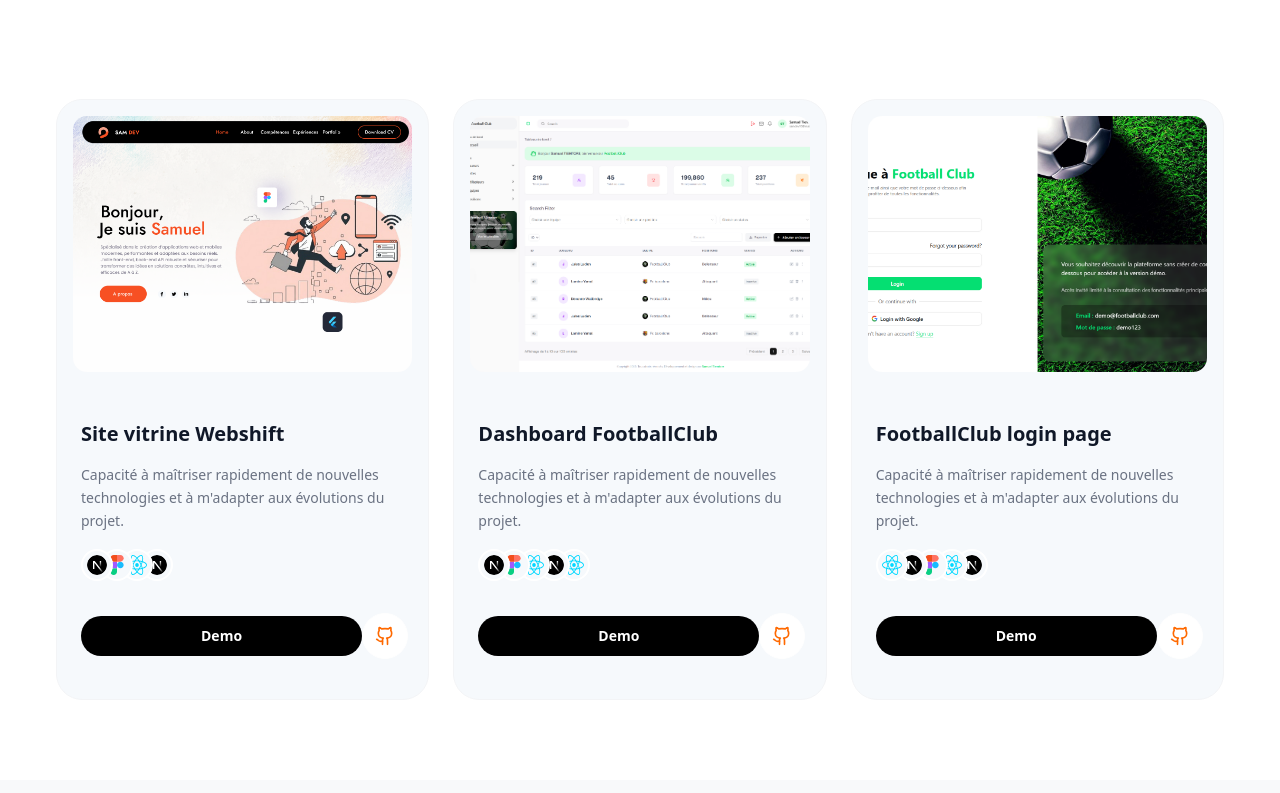
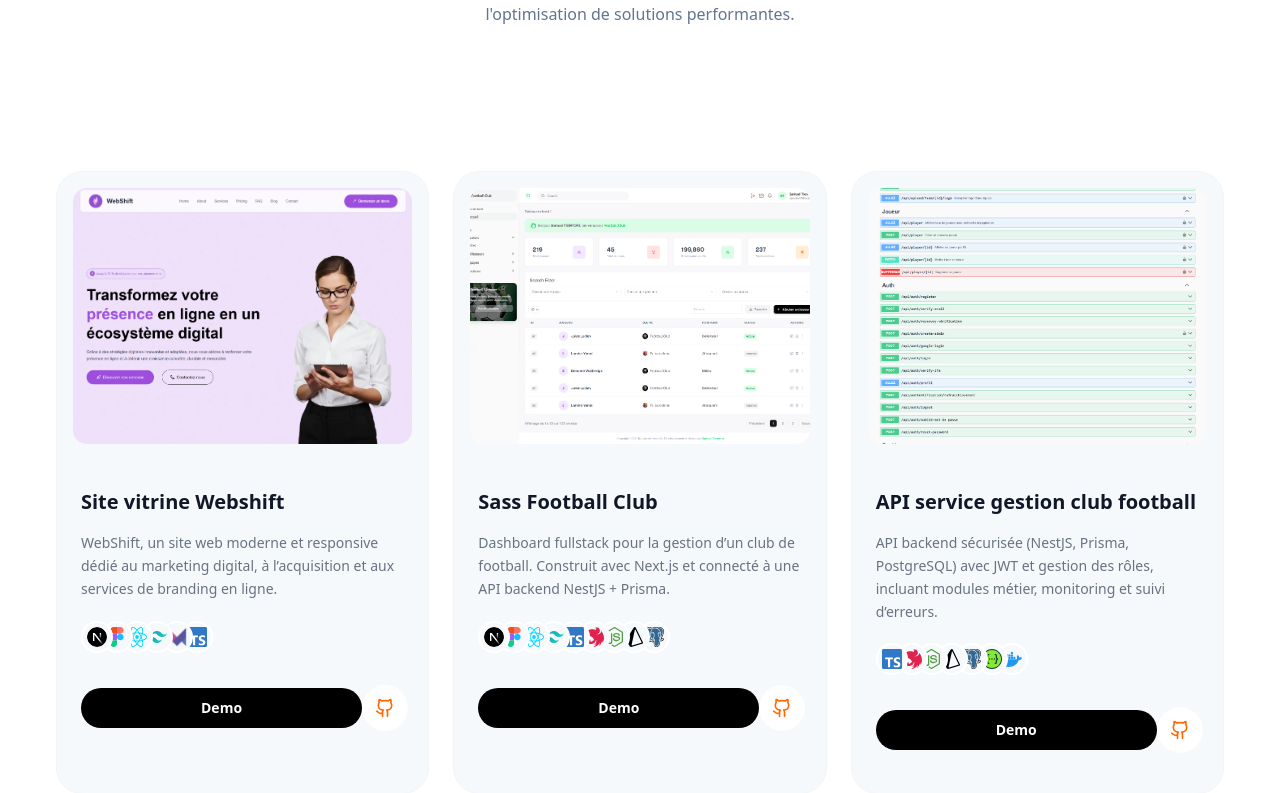
Before and after one commit to SamiTelo/SamDev, a Next.js app: page / in a window 1280 px wide. Shown: the part 6427-7220 px from the top of the page. Built offline with nearby package versions, Linux system fonts and the light colour scheme.

Commit message:
fix/project-footer-section (#17)
Co-authored-by: Sami Telo <samitelo@gmail.com>

```diff
--- a/src/features/contact/contact.tsx
+++ b/src/features/contact/contact.tsx
@@ -108,7 +108,7 @@
       </div>
 
       {/* Decorative dots in bottom right (optional) */}
-      <div className="absolute -bottom-8 sm:-bottom-10 md:-bottom-30 right-0 pointer-events-none">
+      <div className="absolute bottom-8 sm:-bottom-10 md:-bottom-30 right-0 pointer-events-none">
         <Image
           src="/assets/contact-bg.svg"
           alt=""
--- a/src/features/home/components/footer.tsx
+++ b/src/features/home/components/footer.tsx
@@ -1,31 +1,23 @@
-import React from 'react';
-import { Copyright } from 'lucide-react';
+import React from "react";
+import { Copyright } from "lucide-react";
 
 export const Footer = () => {
-    const currentYear = new Date().getFullYear();
+  const currentYear = new Date().getFullYear();
   return (
     <section className="w-full py-8 bg-[#f8f9fb]">
       {/*----------------------------------------------
            Main Content Grid
         ----------------------------------------------------*/}
       <div className="max-w-7xl mx-auto px-4 grid grid-cols-1 items-center justify-center">
-
         {/* ----------------------------------------
              BLOCS
            ----------------------------------------------- */}
-        <div className="flex items-center justify-center gap-2 text-slate-500 text-sm md:text-base font-medium">
-          <p>Developed and designed by</p>
-          <div className="flex items-center font-bold tracking-tight">
-            <span className="text-slate-700">SAM</span>
-            <span className="text-orange-600 ml-1">DEV</span>
-          </div>
-          <div className="flex items-center gap-1 ml-1">
-            <Copyright size={14} className="text-slate-400" />
-            {currentYear} | Tous droits
-            réservés
-          </div>
-        </div>
-
+        <p className="text-center text-slate-500 text-sm md:text-base font-medium px-4 leading-relaxed">
+          Developed and designed by <span className="text-slate-700 ml-1 font-bold">SAM</span>
+          <span className="text-[#FF5722] ml-1 font-bold"> DEV</span>{" "}
+          <Copyright size={14} className="inline mx-1 text-slate-400" />
+          {currentYear} | Tous droits réservés
+        </p>
       </div>
     </section>
   );
--- a/src/features/home/components/project.tsx
+++ b/src/features/home/components/project.tsx
@@ -7,51 +7,62 @@
     id: 1,
     title: "Site vitrine Webshift",
     description:
-      "Capacité à maîtriser rapidement de nouvelles technologies et à m'adapter aux évolutions du projet.",
-    image: "/assets/home.png",
+      "WebShift, un site web moderne et responsive dédié au marketing digital, à l’acquisition et aux services de branding en ligne.",
+    image: "/assets/web-shift.png",
     skills: [
       "/assets/skills/nextjs.svg",
       "/assets/skills/figma.svg",
       "/assets/skills/react-icon.svg",
-      "/assets/skills/nextjs.svg",
+      "/assets/skills/tailwindcss-icon.svg",
+      "/assets/skills/motion-icon.svg",
+      "/assets/skills/typescript-icon.svg",
     ],
+    demoUrl: "https://site-vitrine-web-shift.vercel.app/",
+    githubUrl: "https://github.com/SamiTelo/Site-vitrine-WebShift",
   },
   {
     id: 2,
-    title: "Dashboard FootballClub",
+    title: "Sass Football Club",
     description:
-      "Capacité à maîtriser rapidement de nouvelles technologies et à m'adapter aux évolutions du projet.",
+      "Dashboard fullstack pour la gestion d’un club de football. Construit avec Next.js et connecté à une API backend NestJS + Prisma.",
     image: "/assets/dashboard-main.png",
     skills: [
       "/assets/skills/nextjs.svg",
       "/assets/skills/figma.svg",
       "/assets/skills/react-icon.svg",
-      "/assets/skills/nextjs.svg",
-       "/assets/skills/react-icon.svg",
-      "/assets/skills/nextjs.svg",
-      "/assets/skills/figma.svg",
+      "/assets/skills/tailwindcss-icon.svg",
+      "/assets/skills/typescript-icon.svg",
+      "/assets/skills/nestjs.svg",
+      "/assets/skills/nodejs-icon.svg",
+      "/assets/skills/prisma-icon.svg",
+      "/assets/skills/postgresql-icon.svg",
     ],
+    demoUrl: "https://dashboard-football-club.vercel.app",
+    githubUrl: "https://github.com/SamiTelo/dashboard-football-club",
   },
   {
     id: 3,
-    title: "FootballClub login page",
+    title: "API service gestion club football",
     description:
-      "Capacité à maîtriser rapidement de nouvelles technologies et à m'adapter aux évolutions du projet.",
-    image: "/assets/login.png",
+      "API backend sécurisée (NestJS, Prisma, PostgreSQL) avec JWT et gestion des rôles, incluant modules métier, monitoring et suivi d’erreurs.",
+    image: "/assets/swagger-api.png",
     skills: [
-      "/assets/skills/react-icon.svg",
-      "/assets/skills/nextjs.svg",
-      "/assets/skills/figma.svg",
-      "/assets/skills/react-icon.svg",
-      "/assets/skills/nextjs.svg",
-      "/assets/skills/figma.svg",
+      "/assets/skills/typescript-icon.svg",
+      "/assets/skills/nestjs.svg",
+      "/assets/skills/nodejs-icon.svg",
+      "/assets/skills/prisma-icon.svg",
+      "/assets/skills/postgresql-icon.svg",
+      "/assets/skills/swagger-icon.svg",
+      "/assets/skills/docker-icon.svg",
     ],
+    demoUrl: "https://api-football-gfpz.onrender.com/docs",
+    githubUrl: "https://github.com/SamiTelo/API-Football",
   },
 ];
 
 export const ProjectSection = () => {
   return (
-    <section className="py-20 px-6 sm:px-10 min-h-screen">
+    <section className="py-38 px-6 sm:px-10 min-h-screen">
       {/* Title */}
       <div className="text-center mb-16">
         <span className="text-[#FF5722] font-medium text-sm md:text-lg tracking-wider">
@@ -87,7 +98,7 @@
             </div>
 
             {/* Content */}
-            <div className="mt-12 space-y-4 px-2">
+            <div className="mt-11 space-y-4 px-2">
               <h3 className="text-xl font-bold text-gray-900">
                 {project.title}
               </h3>
@@ -96,10 +107,9 @@
                 {project.description}
               </p>
 
-
               {/* Skills empilés */}
-              <div className="flex items-center -space-x-3 mt-4">
-                {project.skills.slice(0, 5).map((skill, index) => (
+              <div className="flex items-center -space-x-3 mt-5">
+                {project.skills.slice(0, 11).map((skill, index) => (
                   <div
                     key={index}
                     className="relative w-8 h-8 rounded-full overflow-hidden border-2 border-white bg-[#F6F9FC]"
@@ -116,13 +126,23 @@
               </div>
 
               <div className="flex items-center justify-between pt-4">
-                <button className="px-10 sm:px-40 md:px-30 py-2.5 rounded-full text-sm font-semibold bg-black text-white">
+                <a
+                  href={project.demoUrl}
+                  target="_blank"
+                  rel="noopener noreferrer"
+                  className="px-10 sm:px-40 md:px-30 py-2.5 rounded-full text-sm font-semibold bg-black text-white"
+                >
                   Demo
-                </button>
+                </a>
 
-                <div className="p-3 rounded-full border bg-white border-white text-orange-500">
+                <a
+                  href={project.githubUrl}
+                  target="_blank"
+                  rel="noopener noreferrer"
+                  className="p-3 rounded-full border bg-white border-white text-orange-500"
+                >
                   <Github size={20} />
-                </div>
+                </a>
               </div>
             </div>
           </div>
```
Also changed, not shown: public/assets/swagger-api.png (added), public/assets/web-shift.png (added).
